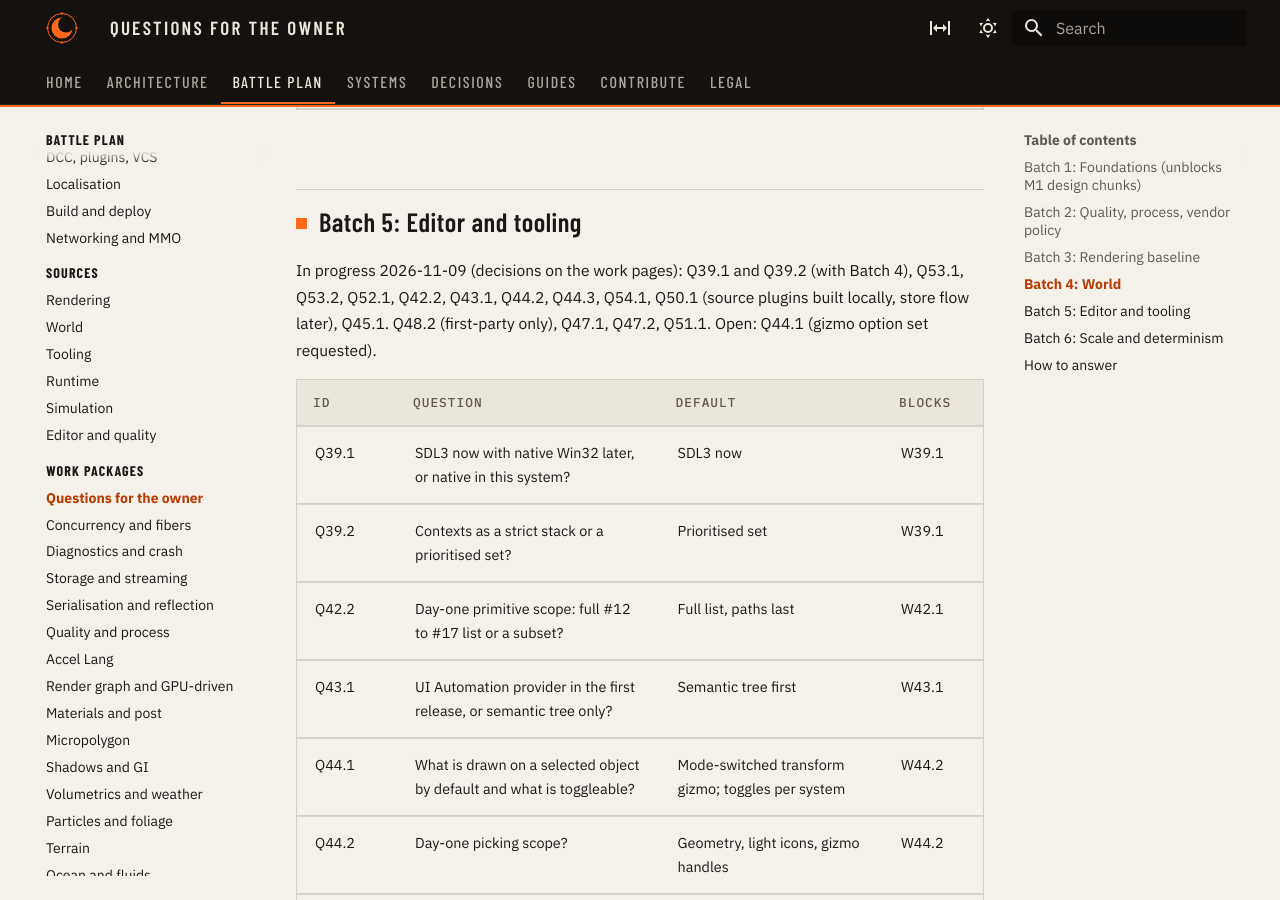
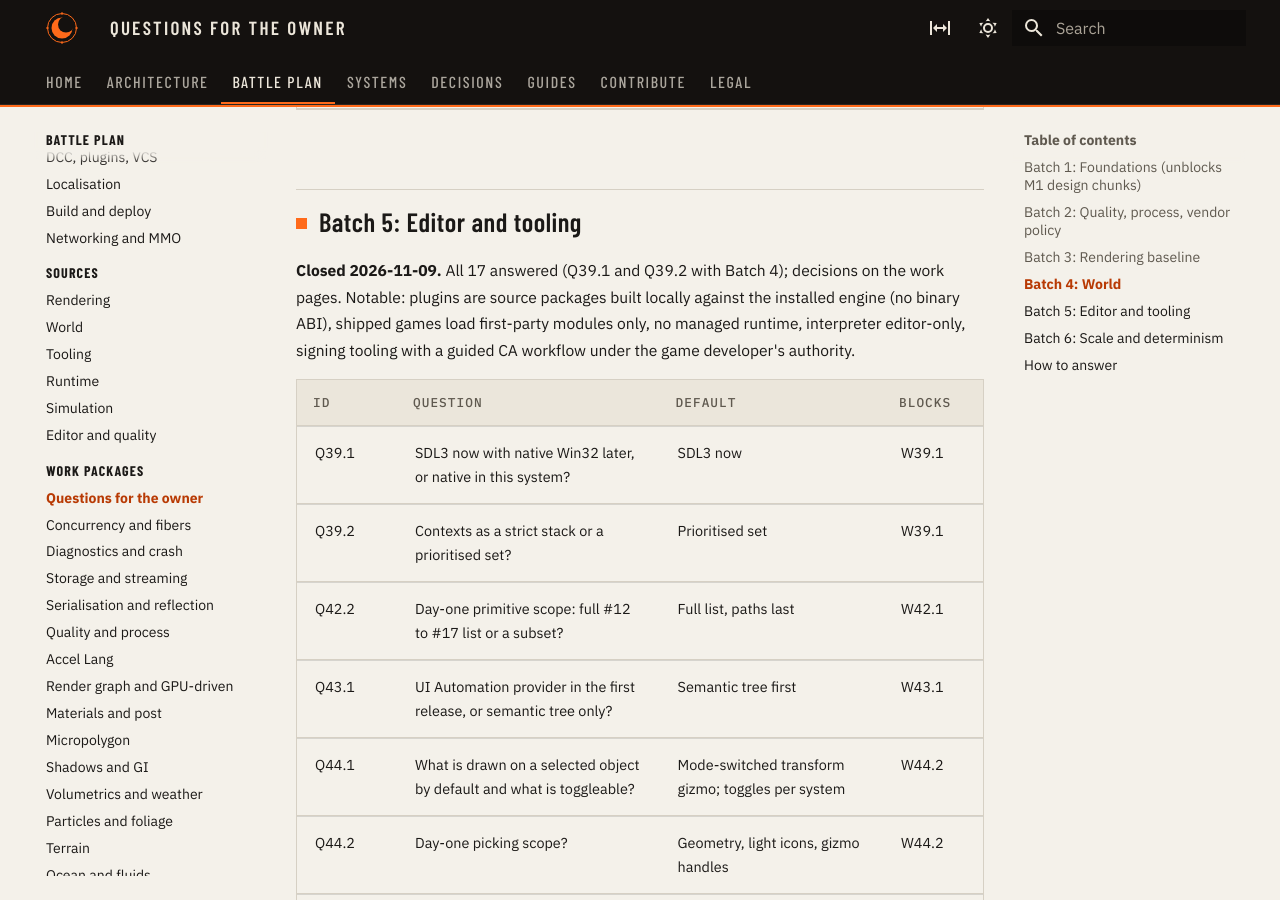
Before and after one commit to Heliogrim/Heliogrim-Pages, an MkDocs documentation site: the page built from docs/plan/work/questions.md, in a window 1280 px wide and 900 px high, scrolled down 9795 px. Built offline with MkDocs 1.6.1 and Material for MkDocs 9.7.7, drawn with Linux system fonts in a browser that asks for light colours.

Commit message:
docs(plan): close question batch 5

```diff
--- a/docs/plan/work/questions.md
+++ b/docs/plan/work/questions.md
@@ -131,7 +131,7 @@
 
 ## Batch 5: Editor and tooling
 
-In progress 2026-11-09 (decisions on the work pages): Q39.1 and Q39.2 (with Batch 4), Q53.1, Q53.2, Q52.1, Q42.2, Q43.1, Q44.2, Q44.3, Q54.1, Q50.1 (source plugins built locally, store flow later), Q45.1. Q48.2 (first-party only), Q47.1, Q47.2, Q51.1. Open: Q44.1 (gizmo option set requested).
+**Closed 2026-11-09.** All 17 answered (Q39.1 and Q39.2 with Batch 4); decisions on the work pages. Notable: plugins are source packages built locally against the installed engine (no binary ABI), shipped games load first-party modules only, no managed runtime, interpreter editor-only, signing tooling with a guided CA workflow under the game developer's authority.
 
 | ID | Question | Default | Blocks |
 |---|---|---|---|
```
Also changed, not shown: docs/plan/work/editor-workflows.md (+1 -0 lines).
